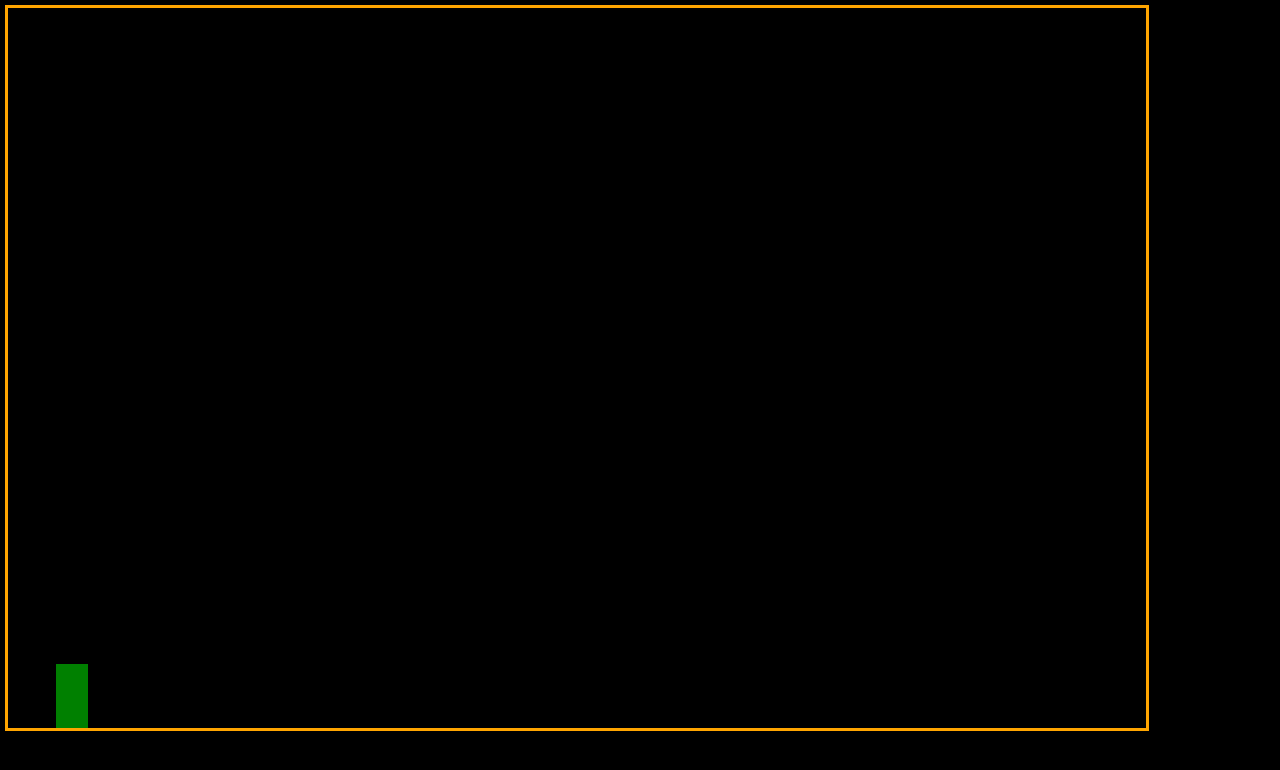
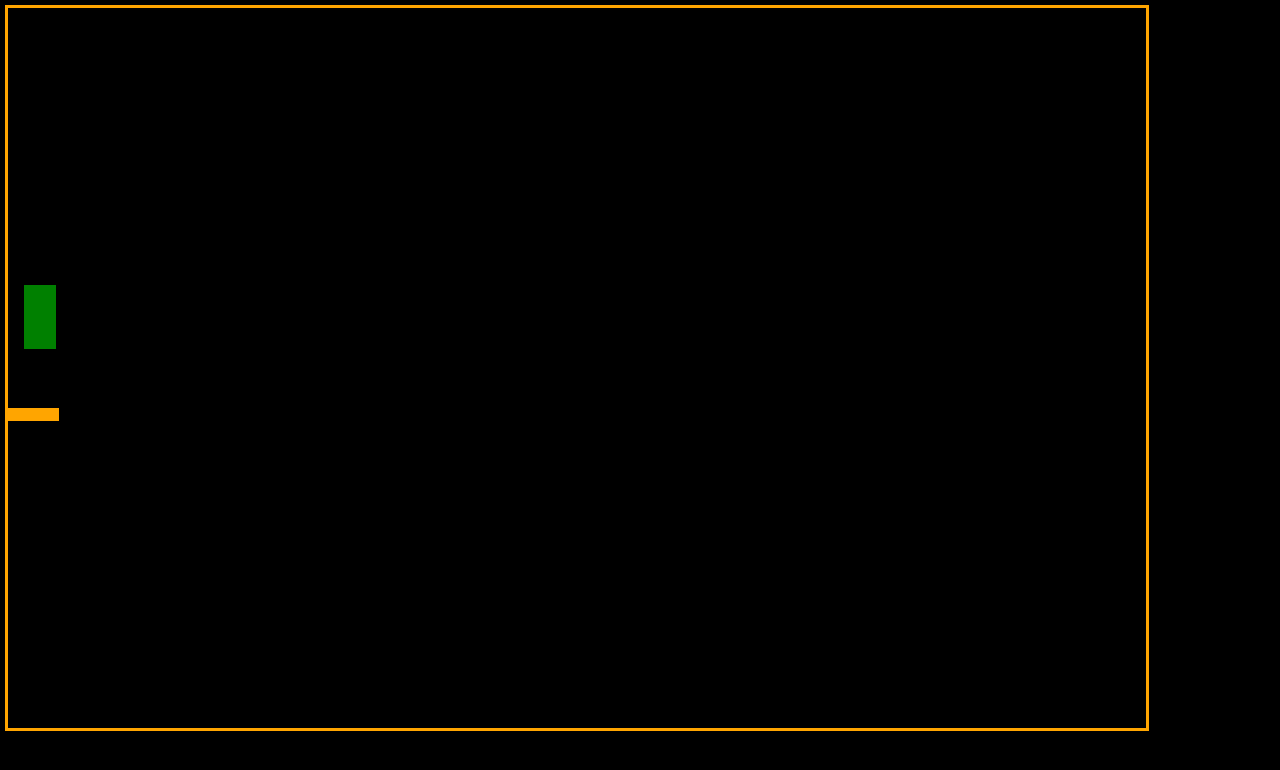
Before and after one commit to Franmg94/flying-dino, a plain HTML site: page index.html in a window 1280 px wide. Drawn offline with Linux system fonts and the light colour scheme.

Commit message:
character stays on top of objects while they move and its also pushed

```diff
--- a/css/main.css
+++ b/css/main.css
@@ -17,3 +17,10 @@ body {
   position: absolute;
   background: green;
 }
+#platform {
+  position: absolute;
+  top: 50vh;
+  background: orange;
+  width: 4vw;
+  height: 1vh;
+}
--- a/index.html
+++ b/index.html
@@ -9,6 +9,7 @@
 <body>
     <div id="board">
         <div id="player"></div>
+        <div id="platform"></div>
       </div>
 
       <!-- <script type="text/javascript" src="./js/game.js"></script> -->
--- a/js/main.js
+++ b/js/main.js
@@ -5,11 +5,12 @@ class Player {
     // initialize properties
     this.width = 2;
     this.height = 4;
-    this.positionX = 3;
-    this.positionY = 0;
+    this.positionX = 1;
+    this.positionY = 24;
     this.player = null;
 
-    this.gravityOn = false
+    this.gravityOn = true;
+    this.onGround = false;
 
     //dom manipulation
     this.player = document.getElementById('player');
@@ -20,35 +21,61 @@ class Player {
 
     this.move();
     this.gravity();
+
   }
   move(){
       this.player.style.left = this.positionX + "em";
-      this.player.style.left = this.positionX + "em";
       this.player.style.bottom = this.positionY + "em";
-      this.player.style.bottom = this.positionY + "em";
+
   }
 jump(){
-  for(let i=0; i < 5; i++){
+  for(let i=0; i < 10; i++){
     this.positionY++;
   };
   this.player.style.bottom = this.positionY + "em";
+  this.onGround = false;
 };
 gravity() {
-  setInterval(() => {
-    this.gravityOn = true
-    if (this.positionY > 0 && this.gravityOn) {
-      this.positionY--;
-      this.player.style.bottom = this.positionY + "em";
+  if(this.onGround) {
+    this.gravityOn = false
+    this.onGround = true
+  } else if (this.onGround === false && this.positionY > 0) {
+    this.gravityOn = true;
+    this.onGround = false;
+    this.positionY -=  0.3;
+     this.move();
+  } else if(this.positionY === 0){
+    this.onGround = true;
+    this.gravityOn = false;
   }
-    obstaclesArr.forEach(obs => {
-     if(collisionCheck(obs)){
-      this.gravityOn = false
+    // this.gravityOn = true
+    // obstaclesArr.forEach(obs => {
+    //  if(collisionCheck(obs)){
+    //   this.gravityOn = false
+    //   console.log(this.onGround)
+    //  }
+    // });
+
+    // if (this.positionY > 0 && this.gravityOn && !this.onGround) {
+    //   this.positionY--;
+    //   this.move()
+    //   console.log(this.onGround)
+    // }
+    // if(this.positionY === 0){
+    //   this.onGround = true;
+    //   console.log(this.onGround)
+    // } else if(this.gravityOn === false){
+    //   this.onGround = false;
+    //   console.log(this.onGround)
+    // }
 }
-    })
-  }, 100)
-};
 }
 
+// setInterval(() => {
+//   if(player.gravityOn) {
+//     move()
+//   }
+// },10)
 
 //////////// OBSTACLE
 
@@ -81,16 +108,57 @@ class Obstacle {
   }
 }
 
+class Platform {
+  constructor(){
+    this.width = 4;
+    this.height = 1;
+    this.positionY = 23;
+    this.positionX = 0;
+    this.platform = null;
 
+    this.platform = document.getElementById('platform');
+    this.platform.style.width = this.width + 'vw';
+    this.platform.style.height = this.height + 'vw';
+
+    this.ground();
+  }
+  ground(){
+    if(platformCollision(player, this.platform)){
+      console.log('ground')
+    }
+  }
+
+}
 
 
 /////////////// GAME INITIALIZE   ///////////////////////////
 const player = new Player();
 const obstaclesArr = [];
+const platform = new Platform();
+
+
 
 
 
 ///////////// SETTINGS/////////////////////////////////
+
+///////////////////////// Game loop
+function gameLoop() {
+  player.move();
+  player.gravity();
+
+
+  //////////////////////   On the platform
+  platformCollision(player, platform);
+
+  // Stays on TOP!!
+  obstaclesArr.forEach((obstacle) => {
+  onTop(player, obstacle)
+})
+
+
+  requestAnimationFrame(gameLoop);    // This keeps the loop running
+}
 
 
 ///////////////////////////////////////////////////  Player MOVEMENT
@@ -117,7 +185,6 @@ document.addEventListener("keydown", (e) => {
       break;
   }
 });
-
 ///////////////////////////////////////////// Obstacles CREATION
 setInterval(() => {
   const newObstacle = new Obstacle();
@@ -127,14 +194,13 @@ setInterval(() => {
 ////////////////////////////////////////////// Obstacle MOVEMENT and REMOVE obstacle
 setInterval(() => {
   obstaclesArr.forEach((obstacle) => {
-    if (!collisionCheck(obstacle)) {
     obstacle.moveLeft();
-    }
     if(obstacle.positionX + obstacle.width < 0){
       obstaclesArr.splice(obstacle[0], 1);
     }
   });
 }, 200);
+
 
 /////////////////////////////////////////////////////// Obstacle mov and PUSH player
 setInterval(() => {
@@ -145,9 +211,33 @@ setInterval(() => {
     }
   });
 }, 200);
+////////////////////////// Detect COLLISION
+function platformCollision(r1, r2){
+  if (
+    r1.positionX < r2.positionX + r2.width&&
+    r1.positionX + r1.width > r2.positionX &&
+    r1.positionY < r2.positionY + r2.height &&
+    r1.positionY + r1.height > r2.positionY
+    ){
+      player.onGround = true;
+    } else{
+      player.onGround = false;
+    }
+  }
 
+platformCollision(player, platform)
 
-////////////////////////// Detect COLLISION
+function onTop(r1, r2) {
+  if (
+    r1.positionX < r2.positionX + r2.width&&
+    r1.positionX + r1.width > r2.positionX &&
+    r1.positionY < r2.positionY + r2.height &&
+    r1.positionY + r1.height > r2.positionY
+    ){
+      player.onGround = true;
+      player.gravityOn = false;
+    };
+  };
 
   function collisionCheck(obstacle) {
     if (
@@ -156,15 +246,11 @@ function collisionCheck(obstacle) {
       player.positionY < obstacle.positionY + obstacle.height &&
       player.positionY + player.height > obstacle.positionY
     ) {
-    if(player.positionY > obstacle.positionY ){
-      player.positionY =  obstacle.height
-      player.positionX--
- player.move()
-      player.gravityOn = false
-    }
-    console.log('collision');
       return true;
     } else {
       return false;
     }
   };
+
+
+gameLoop();
```
Lines whose indentation alone changed are shown as unchanged.
